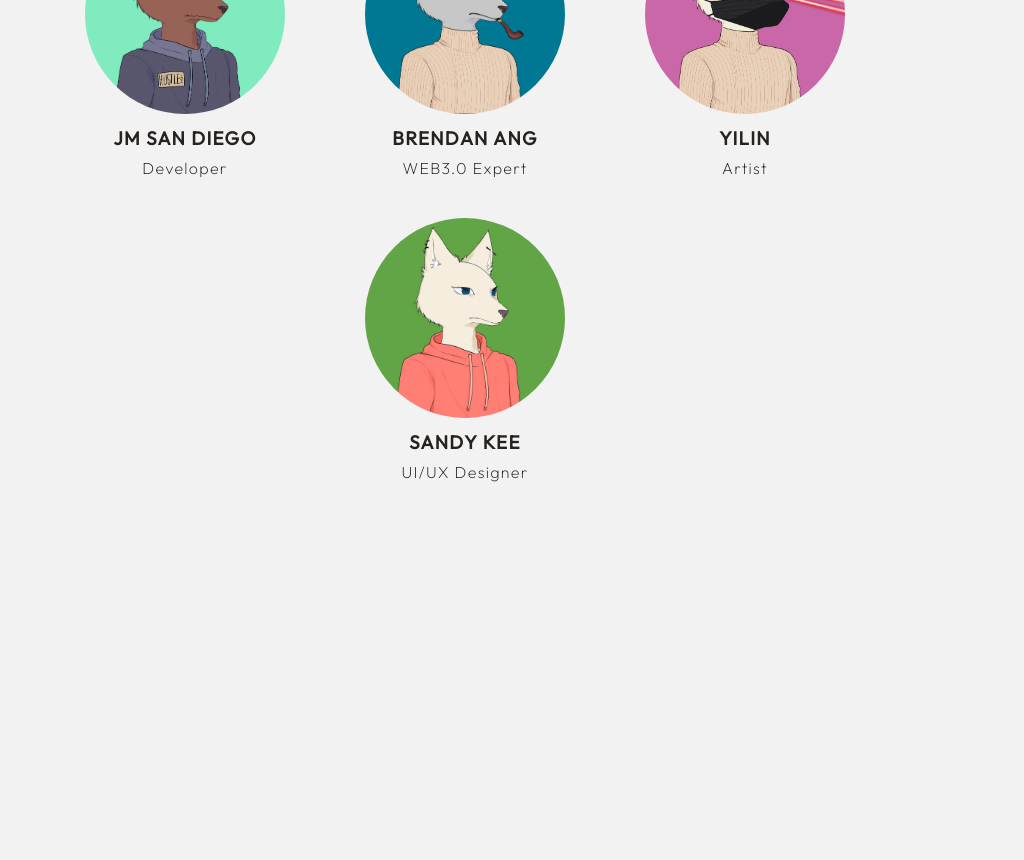
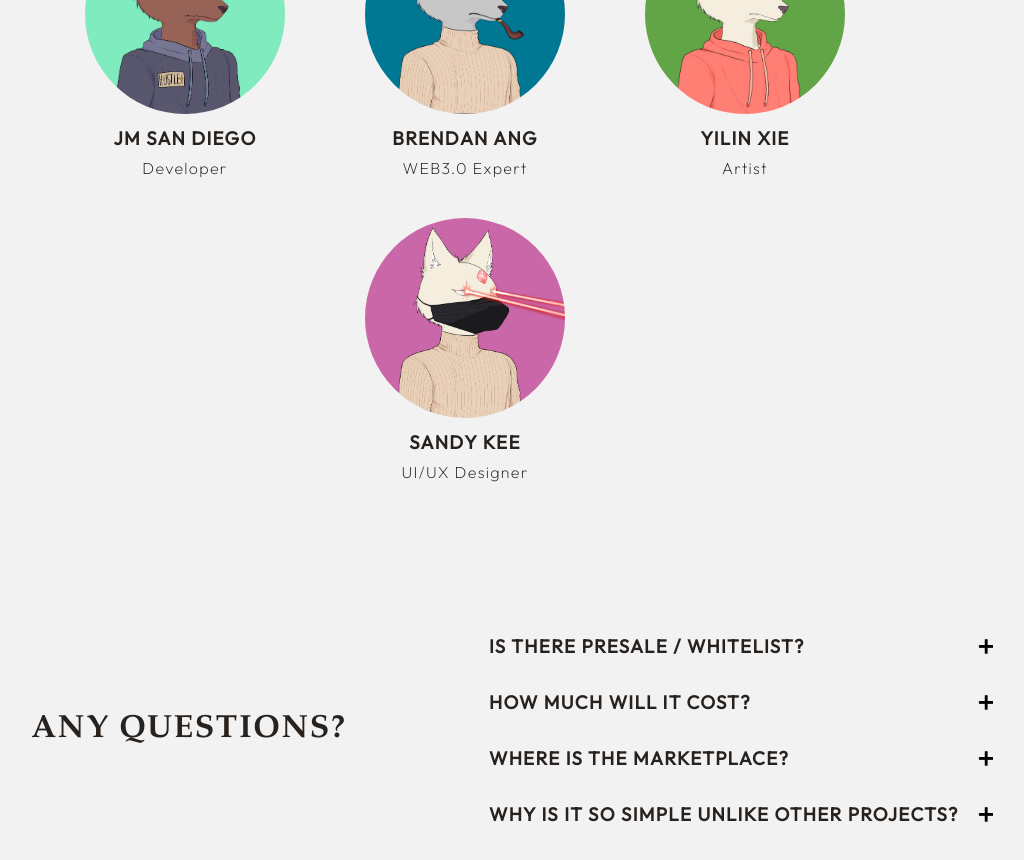
Before and after one commit to jmsandiegoo/howling_hustlers_dapp, a Next.js app: page /home in a window 1280 px wide. Shown: the part 1340-2200 px from the top of the page, without its empty margins (175-1199 px from the left). Before the commit the page ends 1990 px from the top, so only its background shows below. Built offline with nearby package versions, Linux system fonts and the light colour scheme; a web font is replaced by a local one.

Commit message:
Added accordion FAQ in homepage. Vanilla way

```diff
--- /dev/null
+++ b/components/common/Collapsible.module.css
@@ -0,0 +1,51 @@
+.collapsible h3 {
+  margin: 0;
+}
+
+.collapsible__heading dt {
+  display: flex;
+  align-items: center;
+  justify-content: space-between;
+  cursor: pointer;
+  padding: 1rem;
+}
+
+.collapsible__heading dt::selection,
+.collapsible__heading img::selection {
+  color: none;
+  background: none;
+}
+
+.collapsible__heading:hover {
+  background-color: var(--color-cloud);
+}
+
+.collapsible__content {
+  max-height: 500px;
+  padding: 1rem 0;
+  overflow-y: hidden;
+}
+
+.collapsible__content--enter {
+  max-height: 0;
+  padding: 0;
+}
+
+.collapsible__content--enter-active {
+  max-height: 500px;
+  padding: 1rem 0;
+  transition-property: max-height, padding;
+  transition-duration: 300ms;
+}
+
+.collapsible__content--exit {
+  max-height: 500px;
+  padding: 1rem 0;
+}
+
+.collapsible__content--exit-active {
+  max-height: 0;
+  padding: 0;
+  transition-property: max-height, padding;
+  transition-duration: 300ms;
+}
--- /dev/null
+++ b/components/common/Collapsible.tsx
@@ -0,0 +1,74 @@
+import {
+  useState,
+  ReactNode,
+  createContext,
+  useContext,
+  Dispatch,
+  SetStateAction,
+} from "react";
+import { CSSTransition } from "react-transition-group";
+import Image from "next/image";
+import styles from "./Collapsible.module.css";
+
+interface CollapsibleProps {
+  headerContent: ReactNode;
+  content: ReactNode;
+}
+
+interface CollapsibleContextType {
+  isOpen: boolean;
+  setIsOpen?: Dispatch<SetStateAction<boolean>>;
+}
+
+const CollapsibleContext = createContext<CollapsibleContextType>({
+  isOpen: false,
+  setIsOpen: () => {},
+});
+
+export const useCollapsibleContext = () => useContext(CollapsibleContext);
+
+const Collapsible = (props: CollapsibleProps) => {
+  const { headerContent, content } = props;
+  const [isOpen, setIsOpen] = useState<boolean>(false);
+  return (
+    <CollapsibleContext.Provider value={{ isOpen, setIsOpen }}>
+      <div className={`collapsible ${styles["collapsible"]}`}>
+        <h3 className={`${styles["collapsible__heading"]}`}>
+          <dt onClick={() => setIsOpen((prev) => !prev)}>
+            {headerContent}
+            {isOpen ? (
+              <Image
+                src={`/images/Minus.png`}
+                alt="Collapsible Icon"
+                width={15}
+                height={5}
+              />
+            ) : (
+              <Image
+                src={`/images/Add.png`}
+                alt="Collapsible Icon"
+                width={15}
+                height={15}
+              />
+            )}
+          </dt>
+        </h3>
+        <CSSTransition
+          in={isOpen}
+          timeout={300}
+          classNames={{
+            enter: styles["collapsible__content--enter"],
+            enterActive: styles["collapsible__content--enter-active"],
+            exitActive: styles["collapsible__content--exit-active"],
+            exit: styles["collapsible__content--exit"],
+          }}
+          unmountOnExit
+        >
+          <dd className={`${styles["collapsible__content"]}`}>{content}</dd>
+        </CSSTransition>
+      </div>
+    </CollapsibleContext.Provider>
+  );
+};
+
+export default Collapsible;
--- a/pages/home.tsx
+++ b/pages/home.tsx
@@ -1,11 +1,55 @@
 import type { NextPage } from "next";
 import Image from "next/image";
-import MainPageLayout from "../components/layout/MainPageLayout";
-import Button from "../components/common/Button";
-import styles from "../styles/Home.module.css";
+import MainPageLayout from "components/layout/MainPageLayout";
+import Button from "components/common/Button";
+import styles from "styles/Home.module.css";
+import Collapsible from "components/common/Collapsible";
 
 const HomePage: NextPage = () => {
   console.log(styles);
+  const teamMembers = [
+    {
+      img: "/images/Landing_NFT1.jpg",
+      name: "JM SAN DIEGO",
+      role: "Developer",
+    },
+    {
+      img: "/images/Landing_NFT2.jpg",
+      name: "BRENDAN ANG",
+      role: "WEB3.0 Expert",
+    },
+    {
+      img: "/images/Landing_NFT3.jpg",
+      name: "YILIN XIE",
+      role: "Artist",
+    },
+    {
+      img: "/images/Landing_NFT4.jpg",
+      name: "SANDY KEE",
+      role: "UI/UX Designer",
+    },
+  ];
+
+  const faqList = [
+    {
+      qsn: "IS THERE PRESALE / WHITELIST?",
+      answer:
+        "There is no pre-sale but there is a whitelist where a discounted price would be enabled. Whitelist are exclusively given out by the team",
+    },
+    {
+      qsn: "HOW MUCH WILL IT COST?",
+      answer: "Whitelist: 100 MATIC + Gas. Public: 200 MATIC + Gas",
+    },
+    {
+      qsn: "WHERE IS THE MARKETPLACE?",
+      answer: "Collection would be listed on Opensea Marketplace",
+    },
+    {
+      qsn: "WHY IS IT SO SIMPLE UNLIKE OTHER PROJECTS?",
+      answer:
+        "We released this project to mainly explore and dabble with WEB3.0 technology. Also to provide exposure to our talented artist",
+    },
+  ];
   return (
     <MainPageLayout>
       <section className="homepage">
@@ -67,62 +111,38 @@ const HomePage: NextPage = () => {
               <br />
               <span>THE WOLF TEAM</span>
             </h2>
-            <figure className={`${styles["team__member"]}`}>
+            {teamMembers.map((member, i) => (
+              <figure key={i} className={`${styles["team__member"]}`}>
                 <Image
                   className={`${styles["member__image"]}`}
-                src={`/images/Landing_NFT1.jpg`}
-                alt="Howling Hustlers Landing Banner"
+                  src={member.img}
+                  alt="Team member avatar"
                   width={200}
                   height={200}
                 />
                 <figcaption>
-                <h3 className={`${styles["member__name"]}`}>JM SAN DIEGO</h3>
-                <p className={`${styles["member__role"]}`}>Developer</p>
+                  <h3 className={`${styles["member__name"]}`}>{member.name}</h3>
+                  <p className={`${styles["member__role"]}`}>{member.role}</p>
                 </figcaption>
               </figure>
-            <figure className={`${styles["team__member"]}`}>
-              <Image
-                className={`${styles["member__image"]}`}
-                src={`/images/Landing_NFT2.jpg`}
-                alt="Howling Hustlers Landing Banner"
-                width={200}
-                height={200}
-              />
-              <figcaption>
-                <h3 className={`${styles["member__name"]}`}>BRENDAN ANG</h3>
-                <p className={`${styles["member__role"]}`}>WEB3.0 Expert</p>
-              </figcaption>
-            </figure>
-            <figure className={`${styles["team__member"]}`}>
-              <Image
-                className={`${styles["member__image"]}`}
-                src={`/images/Landing_NFT4.jpg`}
-                alt="Howling Hustlers Landing Banner"
-                width={200}
-                height={200}
-              />
-              <figcaption>
-                <h3 className={`${styles["member__name"]}`}>YILIN</h3>
-                <p className={`${styles["member__role"]}`}>Artist</p>
-              </figcaption>
-            </figure>
-            <figure className={`${styles["team__member"]}`}>
-              <Image
-                className={`${styles["member__image"]}`}
-                src={`/images/Landing_NFT3.jpg`}
-                alt="Howling Hustlers Landing Banner"
-                width={200}
-                height={200}
-              />
-              <figcaption>
-                <h3 className={`${styles["member__name"]}`}>SANDY KEE</h3>
-                <p className={`${styles["member__role"]}`}>UI/UX Designer</p>
-              </figcaption>
-            </figure>
+            ))}
           </div>
         </section>
         <section className={`container ${styles["homepage__faq"]}`}>
-          <div className="content"></div>
+          <div className="content">
+            <h2 className={`${styles["faq__heading"]}`}>
+              <span>ANY QUESTIONS?</span>
+            </h2>
+            <dl className={`${styles["faq__list"]}`}>
+              {faqList.map((faq, i) => (
+                <Collapsible
+                  key={i}
+                  headerContent={faq.qsn}
+                  content={faq.answer}
+                />
+              ))}
+            </dl>
+          </div>
         </section>
       </section>
     </MainPageLayout>
--- a/pages/index.tsx
+++ b/pages/index.tsx
@@ -26,7 +26,7 @@ const LandingPage: NextPage = () => {
 
           <Text variant="p" className={styles["landing-page__text"]}>
             Howling hustlers NFTs awaits. <br />
-            Come and join the pack!
+            Press enter to learn more!
           </Text>
           <Link href="/home" passHref>
             <a>
--- a/styles/Home.module.css
+++ b/styles/Home.module.css
@@ -61,3 +61,22 @@
 .member__role {
   margin: 0.5rem;
 }
+
+.homepage__faq :global(.content) {
+  display: flex;
+  gap: 1rem;
+}
+.faq__heading {
+  text-align: center;
+  width: 50%;
+  align-self: center;
+  flex-grow: 1;
+  flex-basis: 0;
+  min-width: 0;
+}
+
+.faq__list {
+  flex-grow: 1;
+  flex-basis: 0;
+  min-width: 0;
+}
--- a/tsconfig.json
+++ b/tsconfig.json
@@ -1,5 +1,6 @@
 {
   "compilerOptions": {
+    "baseUrl": ".",
     "target": "es5",
     "lib": ["dom", "dom.iterable", "esnext"],
     "allowJs": true,
```
Also changed, not shown: public/images/Add.png (added), public/images/Minus.png (added). Lines whose indentation alone changed are shown as unchanged.
